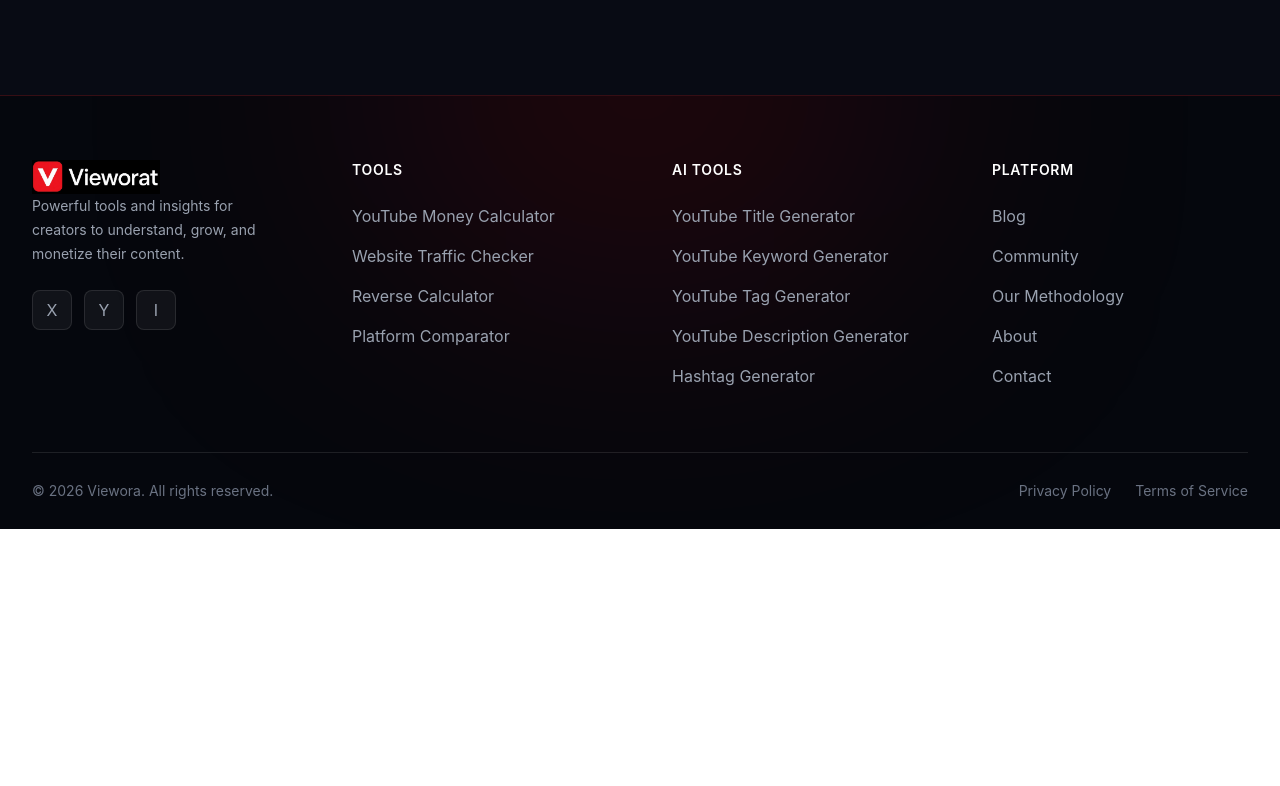
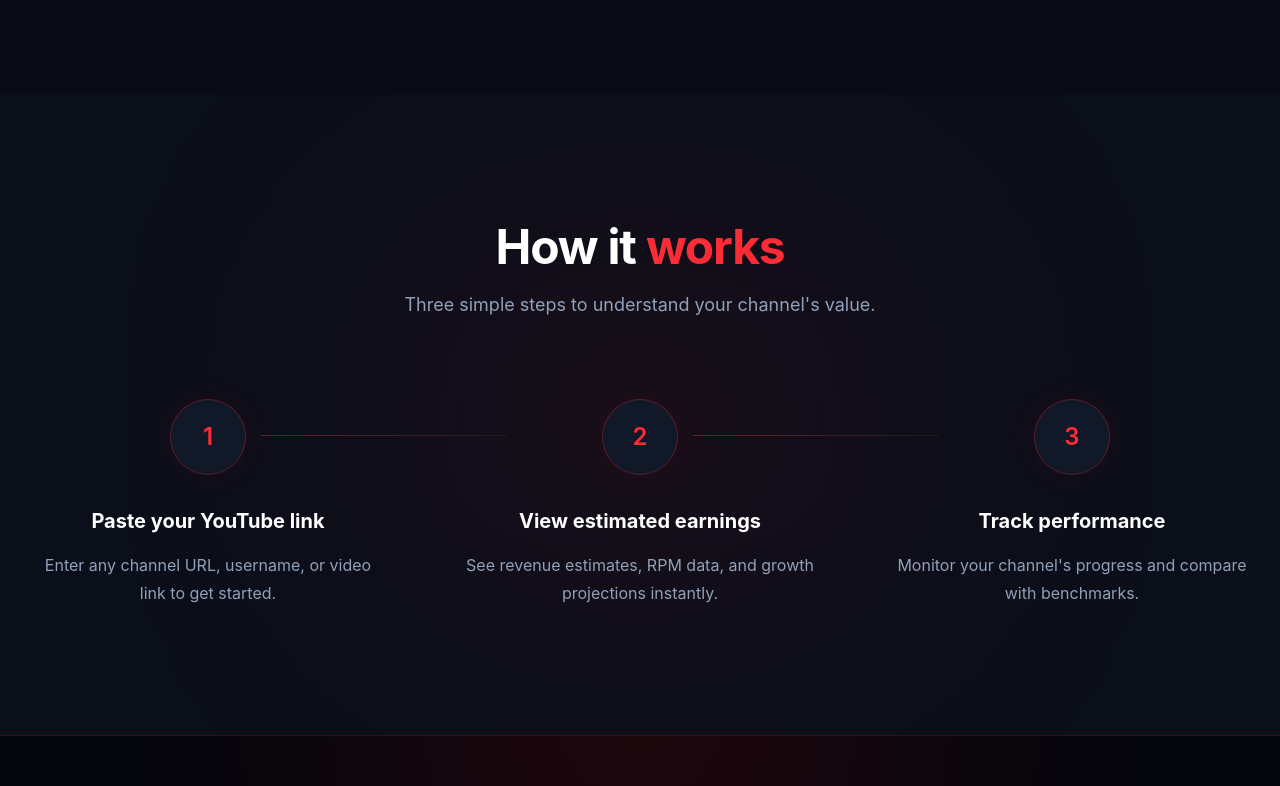
Before and after one commit to Ramim597/vieworat, a React (Vite) app: page / in a window 1280 px wide. Shown: the part 2011-2797 px from the top of the page. Before the commit the page ends 2540 px from the top, so only its background shows below. Built offline with nearby package versions, Linux system fonts and the light colour scheme.

Commit message:
added to home page How it works section

```diff
--- a/src/components/Navbar.jsx
+++ b/src/components/Navbar.jsx
@@ -7,7 +7,7 @@ const navigationLinks = [
   { href: "#community", label: "Community" },
 ];
 
-const linkStyles = "text-sm font-medium text-white/70 transition-colors duration-150 hover:text-white";
+const linkStyles = "text-sm font-medium text-white/70 transition-colors duration-150 hover:text-red-500";
 
 function Navbar() {
   const [isMenuOpen, setIsMenuOpen] = useState(false);
@@ -32,7 +32,7 @@ function Navbar() {
 
       <button
         type="button"
-        className="ml-auto inline-flex size-10 items-center justify-center rounded-lg text-white transition-colors hover:bg-white/10 lg:hidden"
+        className="ml-auto inline-flex size-10 items-center justify-center rounded-lg text-white transition-colors hover:text-red-500 lg:hidden"
         aria-label={isMenuOpen ? "Close navigation menu" : "Open navigation menu"}
         aria-expanded={isMenuOpen}
         aria-controls="mobile-navigation"
@@ -47,9 +47,9 @@ function Navbar() {
       {isMenuOpen && (
         <nav id="mobile-navigation" className="absolute inset-x-0 top-full z-10 flex flex-col gap-1 border-t border-white/10 bg-[#050505] px-5 py-4 shadow-lg lg:hidden" aria-label="Mobile navigation">
           {navigationLinks.map(({ href, label }) => (
-            <a key={href} className="rounded-md px-3 py-3 text-sm font-medium text-white/70 transition-colors hover:bg-white/10 hover:text-white" href={href} onClick={closeMenu}>{label}</a>
+            <a key={href} className="rounded-md px-3 py-3 text-sm font-medium text-white/70 transition-colors hover:bg-white/10 hover:text-red-500" href={href} onClick={closeMenu}>{label}</a>
           ))}
-          <a className="rounded-md px-3 py-3 text-sm font-medium text-white/70 transition-colors hover:bg-white/10 hover:text-white" href="#sign-in" onClick={closeMenu}>Sign In</a>
+          <a className="rounded-md px-3 py-3 text-sm font-medium text-white/70 transition-colors hover:bg-white/10 hover:text-red-500" href="#sign-in" onClick={closeMenu}>Sign In</a>
           <a className="mt-2 rounded-full bg-[#ff2d2d] px-5 py-2.5 text-center text-sm font-medium shadow-[0_6px_20px_rgba(255,45,45,0.23)] transition duration-150 hover:bg-[#e92323]" href="#create-account" onClick={closeMenu}>Create Account</a>
         </nav>
       )}
--- a/src/pages/Home.jsx
+++ b/src/pages/Home.jsx
@@ -2,6 +2,7 @@ import ytIcon from "../assets/yt_icon.png";
 import { CirclePlay } from "lucide-react";
 import SupportedPlatforms from "./SupportedPlatforms";
 import FeaturesSection from "./FeaturesSection";
+import HowItWorks from "./HowItWorks";
 
 function Home() {
   return (
@@ -55,6 +56,11 @@ function Home() {
       <div>
         <FeaturesSection />
       </div>
+
+      {/* How it works */}
+      <div>
+        <HowItWorks />
+      </div>
     </>
   );
 }
--- /dev/null
+++ b/src/pages/HowItWorks.jsx
@@ -0,0 +1,87 @@
+function HowItWorks() {
+  const steps = [
+    {
+      number: "1",
+      title: "Paste your YouTube link",
+      description:
+        "Enter any channel URL, username, or video link to get started.",
+    },
+    {
+      number: "2",
+      title: "View estimated earnings",
+      description:
+        "See revenue estimates, RPM data, and growth projections instantly.",
+    },
+    {
+      number: "3",
+      title: "Track performance",
+      description:
+        "Monitor your channel's progress and compare with benchmarks.",
+    },
+  ];
+
+  return (
+    <section className="relative overflow-hidden bg-[#0b0f1a] py-24 lg:py-32">
+      {/* Red glow */}
+      <div className="absolute top-1/2 left-1/2 -translate-x-1/2 -translate-y-1/2 w-125 h-75 rounded-full bg-red-600/10 blur-[140px] pointer-events-none" />
+
+      <div className="relative max-w-7xl mx-auto px-6 lg:px-8">
+        {/* Heading */}
+        <div className="text-center mb-20">
+          <h2 className="text-4xl sm:text-5xl font-bold tracking-tight text-white">
+            How it <span className="text-red-500">works</span>
+          </h2>
+
+          <p className="mt-5 text-lg text-slate-400">
+            Three simple steps to understand your channel's value.
+          </p>
+        </div>
+
+        {/* Steps */}
+        <div className="grid grid-cols-1 md:grid-cols-3 gap-12 lg:gap-20">
+          {steps.map((step, index) => (
+            <div key={step.number} className="relative text-center">
+              {/* Connecting line */}
+              {index !== steps.length - 1 && (
+                <div className="hidden md:block absolute top-9 left-[65%] w-[70%] h-px bg-linear-to-r from-red-500/40 to-white/5" />
+              )}
+
+              {/* Number */}
+              <div
+                className="
+                  relative z-10
+                  mx-auto
+                  w-19
+                  h-19
+                  rounded-full
+                  flex
+                  items-center
+                  justify-center
+                  border
+                  border-red-500/30
+                  bg-[#111827]
+                  shadow-[0_0_30px_rgba(255,43,43,0.08)]
+                "
+              >
+                <span className="text-2xl font-semibold text-red-500">
+                  {step.number}
+                </span>
+              </div>
+
+              {/* Content */}
+              <h3 className="mt-8 text-xl font-bold text-white">
+                {step.title}
+              </h3>
+
+              <p className="mt-4 max-w-sm mx-auto text-base leading-7 text-slate-400">
+                {step.description}
+              </p>
+            </div>
+          ))}
+        </div>
+      </div>
+    </section>
+  );
+}
+
+export default HowItWorks;
```
